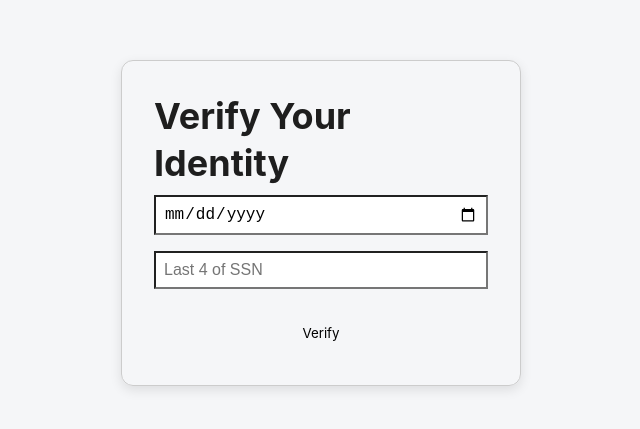
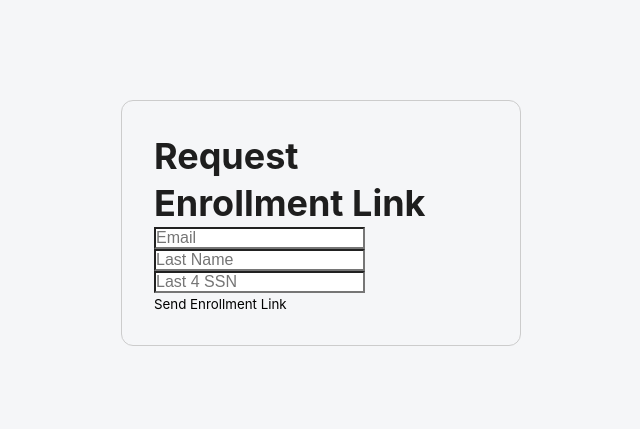
Before and after one commit to oaklineworkspace/oakline-frontend, a Next.js app: page /enroll in a window 1280 px wide. Shown: the part 177-606 px from the top of the page, without its empty margins (319-959 px from the left). Built offline with nearby package versions, Linux system fonts and the light colour scheme.

Commit message:
Update enroll.js

```diff
--- a/pages/enroll.js
+++ b/pages/enroll.js
@@ -1,71 +1,50 @@
-// pages/enroll.js
 import { useState } from 'react';
-import { useRouter } from 'next/router';
 
 export default function EnrollPage() {
-  const router = useRouter();
-  const [step, setStep] = useState(1); // 1 = verify, 2 = enroll
-  const [formData, setFormData] = useState({ dob: '', ssnLast4: '', password: '' });
-  const [userInfo, setUserInfo] = useState(null);
+  const [step, setStep] = useState(1); // 1=request, 2=complete
+  const [formData, setFormData] = useState({ email: '', last_name: '', ssn: '', password: '', token: '' });
+  const [message, setMessage] = useState('');
   const [loading, setLoading] = useState(false);
-  const [message, setMessage] = useState('');
 
-  const backendUrl = process.env.NEXT_PUBLIC_BACKEND_URL || 'http://localhost:3001';
+  const backendUrl = process.env.NEXT_PUBLIC_BACKEND_URL;
 
   const handleChange = (e) => setFormData({ ...formData, [e.target.name]: e.target.value });
 
-  // Step 1: Verify identity (using applications table)
-  const handleVerify = async (e) => {
+  const handleRequest = async (e) => {
     e.preventDefault();
     setLoading(true);
     setMessage('');
     try {
-      const res = await fetch(`${backendUrl}/api/users/verify-identity`, {
+      const res = await fetch(`${backendUrl}/api/users/request-enroll`, {
         method: 'POST',
         headers: { 'Content-Type': 'application/json' },
-        body: JSON.stringify({ dob: formData.dob, ssnLast4: formData.ssnLast4 })
+        body: JSON.stringify({ email: formData.email, last_name: formData.last_name, ssn: formData.ssn }),
       });
       const data = await res.json();
-
-      if (!res.ok) throw new Error(data.error || 'Verification failed');
-
-      setUserInfo(data.user); // expects: id, first_name, middle_name, last_name, email
+      if (!res.ok) throw new Error(data.error || 'Request failed');
+      setMessage(data.message);
       setStep(2);
-      setFormData((prev) => ({ ...prev, password: '' }));
     } catch (err) {
-      console.error(err);
       setMessage(err.message);
     } finally {
       setLoading(false);
     }
   };
 
-  // Step 2: Enroll user (creates auth.user + profile)
-  const handleEnroll = async (e) => {
+  const handleComplete = async (e) => {
     e.preventDefault();
     setLoading(true);
     setMessage('');
     try {
-      const res = await fetch(`${backendUrl}/api/users/enroll`, {
+      const res = await fetch(`${backendUrl}/api/users/complete-enroll`, {
         method: 'POST',
         headers: { 'Content-Type': 'application/json' },
-        body: JSON.stringify({
-          applicationId: userInfo.id, // link to applications.id
-          email: userInfo.email,
-          password: formData.password,
-          first_name: userInfo.first_name,
-          middle_name: userInfo.middle_name || '',
-          last_name: userInfo.last_name
-        })
+        body: JSON.stringify({ token: formData.token, password: formData.password }),
       });
       const data = await res.json();
-
-      if (!res.ok) throw new Error(data.error || 'Enrollment failed');
-
-      setMessage('Enrollment successful! Redirecting to sign-in...');
-      setTimeout(() => router.push('/sign-in'), 2000);
+      if (!res.ok) throw new Error(data.error || 'Completion failed');
+      setMessage(data.message);
     } catch (err) {
-      console.error(err);
       setMessage(err.message);
     } finally {
       setLoading(false);
@@ -73,56 +52,28 @@ export default function EnrollPage() {
   };
 
   return (
-    <div style={{ minHeight: '100vh', display: 'flex', justifyContent: 'center', alignItems: 'center', padding: '2rem' }}>
-      <div style={{ width: '100%', maxWidth: '400px', padding: '2rem', border: '1px solid #ccc', borderRadius: '12px', boxShadow: '0 4px 12px rgba(0,0,0,0.1)' }}>
+    <div style={{ minHeight: '100vh', display: 'flex', justifyContent: 'center', alignItems: 'center' }}>
+      <div style={{ width: '100%', maxWidth: '400px', padding: '2rem', border: '1px solid #ccc', borderRadius: '12px' }}>
         {step === 1 && (
-          <form onSubmit={handleVerify}>
-            <h2>Verify Your Identity</h2>
-            <input
-              type="date"
-              name="dob"
-              value={formData.dob}
-              onChange={handleChange}
-              required
-              placeholder="Date of Birth"
-              style={{ width: '100%', padding: '0.5rem', margin: '0.5rem 0' }}
-            />
-            <input
-              type="text"
-              name="ssnLast4"
-              value={formData.ssnLast4}
-              onChange={handleChange}
-              required
-              maxLength={4}
-              placeholder="Last 4 of SSN"
-              style={{ width: '100%', padding: '0.5rem', margin: '0.5rem 0' }}
-            />
-            <button type="submit" disabled={loading} style={{ width: '100%', padding: '0.75rem', marginTop: '1rem', cursor: 'pointer' }}>
-              {loading ? 'Verifying...' : 'Verify'}
-            </button>
+          <form onSubmit={handleRequest}>
+            <h2>Request Enrollment Link</h2>
+            <input type="email" name="email" value={formData.email} onChange={handleChange} required placeholder="Email" />
+            <input type="text" name="last_name" value={formData.last_name} onChange={handleChange} placeholder="Last Name" />
+            <input type="text" name="ssn" value={formData.ssn} onChange={handleChange} placeholder="Last 4 SSN" maxLength={4} />
+            <button type="submit" disabled={loading}>{loading ? 'Sending...' : 'Send Enrollment Link'}</button>
           </form>
         )}
 
-        {step === 2 && userInfo && (
-          <form onSubmit={handleEnroll}>
-            <h2>Welcome, {`${userInfo.first_name} ${userInfo.middle_name || ''} ${userInfo.last_name}`.trim()}</h2>
-            <p>Email: {userInfo.email}</p>
-            <input
-              type="password"
-              name="password"
-              value={formData.password}
-              onChange={handleChange}
-              required
-              placeholder="Set your password"
-              style={{ width: '100%', padding: '0.5rem', margin: '0.5rem 0' }}
-            />
-            <button type="submit" disabled={loading} style={{ width: '100%', padding: '0.75rem', marginTop: '1rem', cursor: 'pointer' }}>
-              {loading ? 'Enrolling...' : 'Enroll'}
-            </button>
+        {step === 2 && (
+          <form onSubmit={handleComplete}>
+            <h2>Complete Enrollment</h2>
+            <input type="text" name="token" value={formData.token} onChange={handleChange} required placeholder="Enrollment Token" />
+            <input type="password" name="password" value={formData.password} onChange={handleChange} required placeholder="Set Password" />
+            <button type="submit" disabled={loading}>{loading ? 'Completing...' : 'Complete Enrollment'}</button>
           </form>
         )}
 
-        {message && <p style={{ color: message.includes('successful') ? 'green' : 'red', marginTop: '1rem' }}>{message}</p>}
+        {message && <p style={{ color: message.includes('completed') ? 'green' : 'red' }}>{message}</p>}
       </div>
     </div>
   );
```
